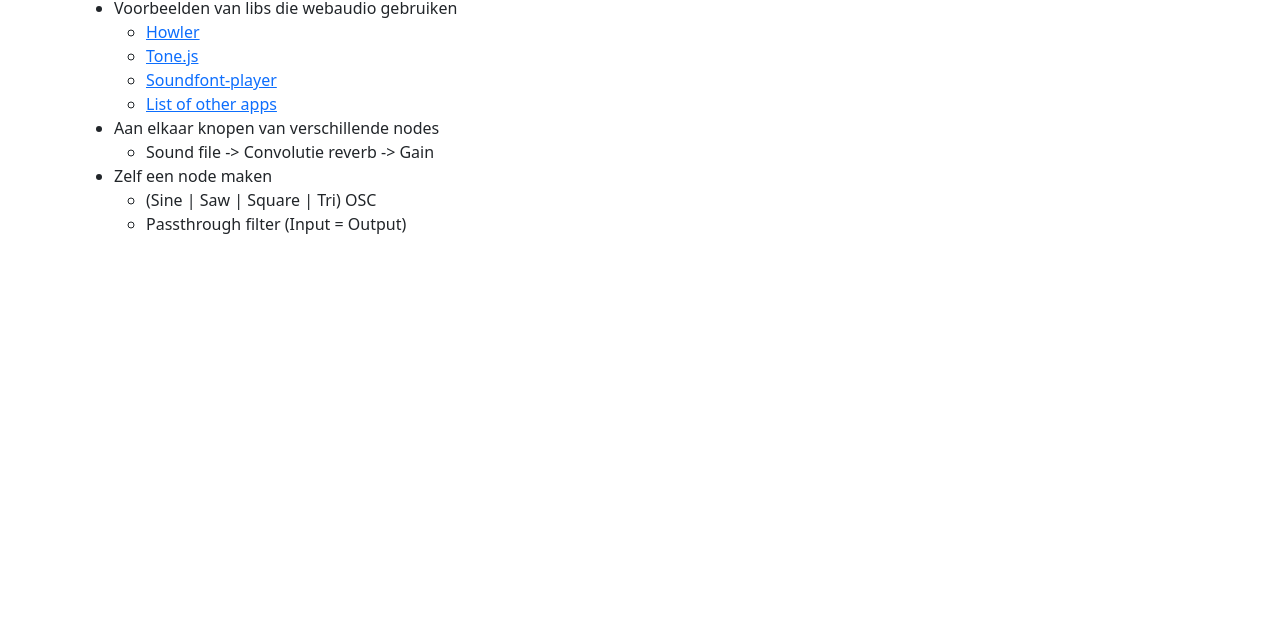
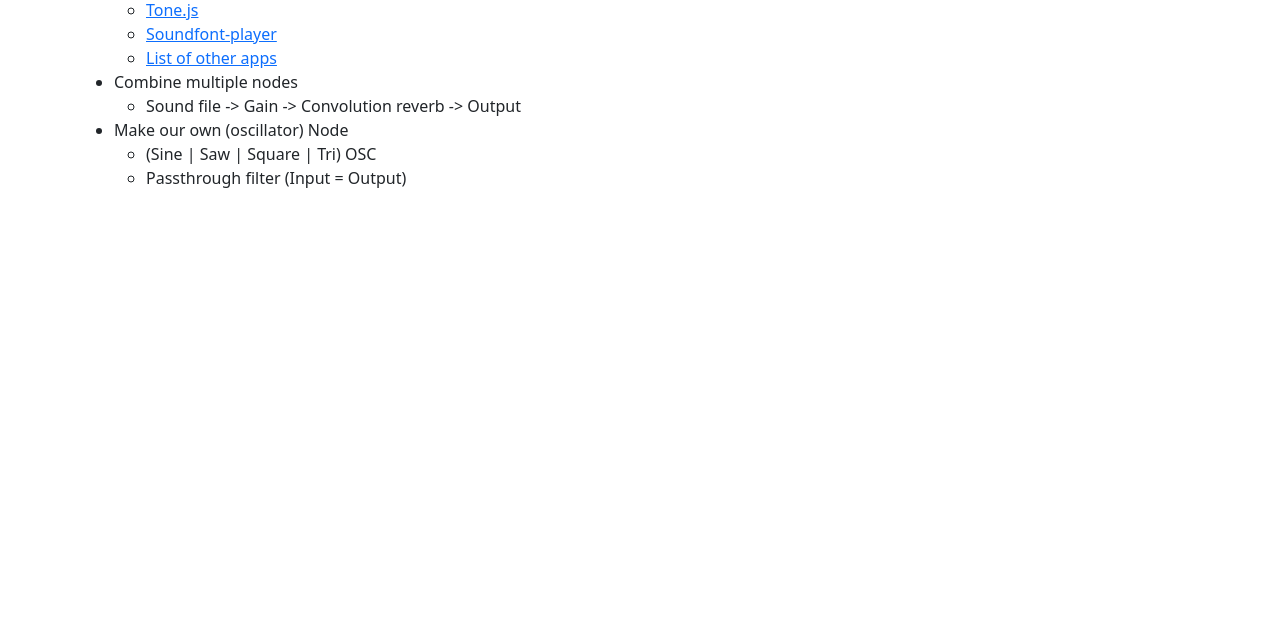
Before and after one commit to JochemVanIterson/WebAudio-Les, a website: page public_html/index.html in a window 1280 px wide. Shown: the part 178-800 px from the top of the page. Drawn offline with nearby package versions, Linux system fonts and the light colour scheme.

Commit message:
Rewrite entry page in English

```diff
--- a/public_html/index.html
+++ b/public_html/index.html
@@ -32,10 +32,9 @@
   <main class="container">
     <h1>Web Audio Les</h1>
     <div>
-      <h2>Ideeën</h2>
       <ul>
         <li>
-          <span>Voorbeelden van libs die webaudio gebruiken</span>
+          <span>Examples of libraries that use WebAudio</span>
           <ul>
             <li><a href="https://github.com/goldfire/howler.js" target="_blank">Howler</a></li>
             <li><a href="https://github.com/Tonejs/Tone.js" target="_blank">Tone.js</a></li>
@@ -44,13 +43,13 @@
           </ul>
         </li>
         <li>
-          <span>Aan elkaar knopen van verschillende nodes</span>
+          <span>Combine multiple nodes</span>
           <ul>
-            <li>Sound file -> Convolutie reverb -> Gain</li>
+            <li>Sound file -> Gain -> Convolution reverb -> Output</li>
           </ul>
         </li>
         <li>
-          <span>Zelf een node maken</span>
+          <span>Make our own (oscillator) Node</span>
           <ul>
             <li>(Sine | Saw | Square | Tri) OSC</li>
             <li>Passthrough filter (Input = Output)</li>
```
